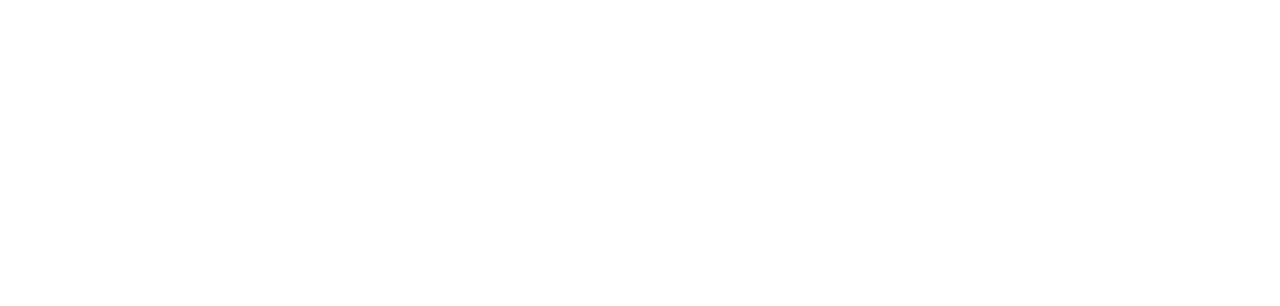
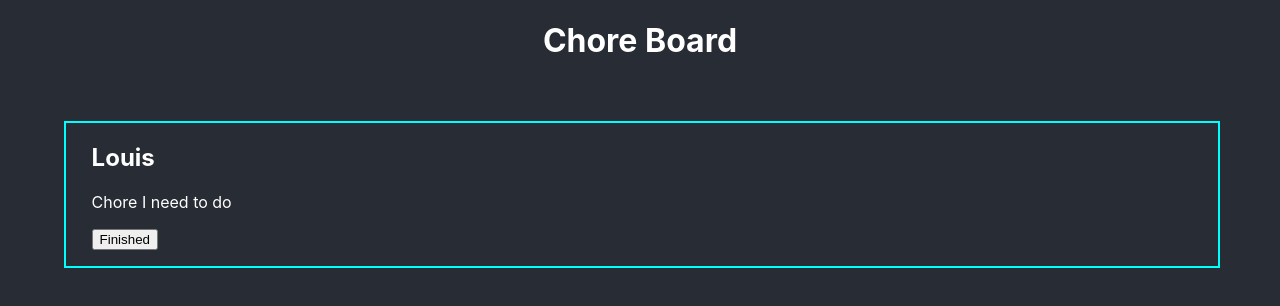
Before and after one commit to BrandonLOrellana/LearningProjects-React, a React (Create React App) app in the folder chore-board/: page / in a window 1280 px wide. Shown: the top 306 px of the page. Built offline with nearby package versions, Linux system fonts and the light colour scheme.

Commit message:
Created basic chore structure

```diff
--- a/chore-board/src/App.css
+++ b/chore-board/src/App.css
@@ -1,38 +1,26 @@
 .App {
+  background-color: #282c34;
+  color: white;
   text-align: center;
+  border: 0px;
+  position: absolute;
+  width: 100vw;
+  height: 100vh;
 }
-
-.App-logo {
-  height: 40vmin;
-  pointer-events: none;
-}
-
-@media (prefers-reduced-motion: no-preference) {
-  .App-logo {
-    animation: App-logo-spin infinite 20s linear;
-  }
-}
-
-.App-header {
-  background-color: #282c34;
-  min-height: 100vh;
-  display: flex;
-  flex-direction: column;
-  align-items: center;
-  justify-content: center;
-  font-size: calc(10px + 2vmin);
-  color: white;
-}
-
 .App-link {
   color: #61dafb;
 }
 
-@keyframes App-logo-spin {
-  from {
-    transform: rotate(0deg);
-  }
-  to {
-    transform: rotate(360deg);
-  }
+.Chore{
+  position: absolute;
+  margin-left: 5vw;
+  padding-left: 2vw;
+  padding-right: 2vw;
+  padding-bottom: 2vh;
+  border: 2px;
+  border-style: solid;
+  border-color: aqua;
+  color: white;
+  text-align: left;
+  width: 86vw;
 }
--- a/chore-board/src/App.js
+++ b/chore-board/src/App.js
@@ -1,10 +1,19 @@
-import logo from './logo.svg';
 import './App.css';
-
+import Chore from './Chore'
+class chore{
+  constructor() {
+    this.name     = "";
+    this.chore    = "";
+    this.finished = false;
+  }
+}
 function App() {
+  let createdChores  = [];
+  let finishedChores = [];
   return (
     <div className="App">
-
+      <h1>Chore Board<br/><br/></h1>
+      <Chore name="Louis" chore="Chore I need to do"/>
     </div>
   );
 }
--- /dev/null
+++ b/chore-board/src/Chore.js
@@ -0,0 +1,13 @@
+import './App.css';
+
+function Chore(props) {
+  return (
+    <div className="Chore">
+        <h2>{props.name}</h2>
+        <p>{props.chore}</p>
+        <button>Finished</button>
+    </div>
+  );
+}
+
+export default Chore;
```
Also changed, not shown: 1 other file (tests, documents, lock files or other folders).
